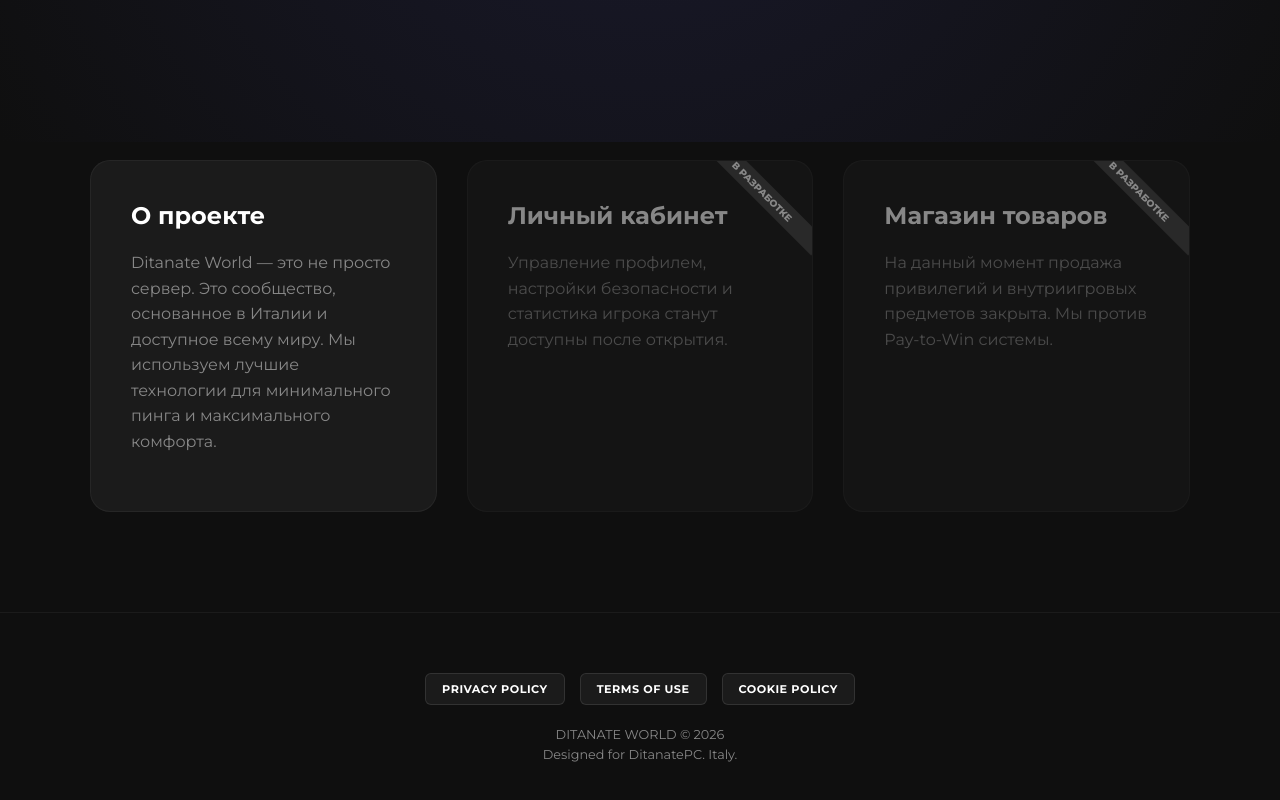
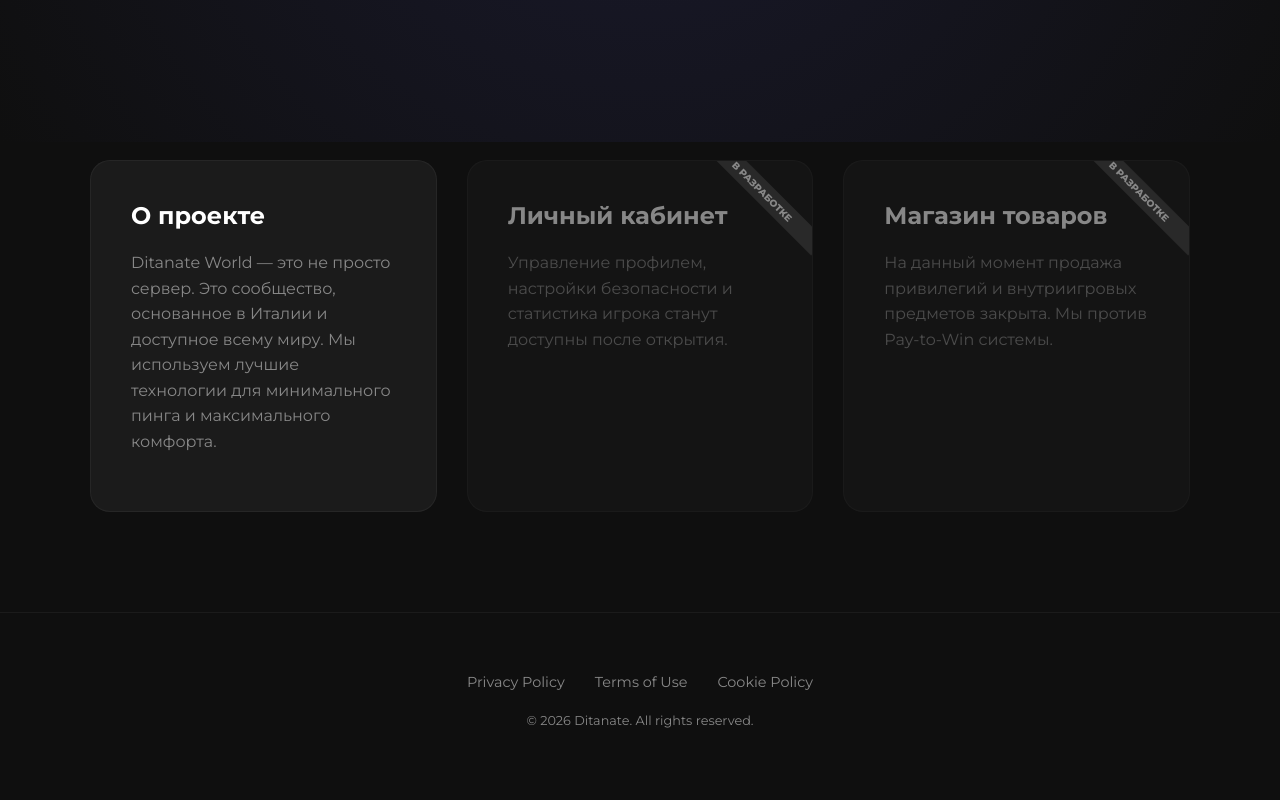
Before and after one commit to Ditanate/Ditanate-Server-s-website, a plain HTML site: page index.html in a window 1280 px wide. Shown: the part 658-1458 px from the top of the page. Drawn offline with Linux system fonts and the light colour scheme.

Commit message:
Update index.html

```diff
--- a/index.html
+++ b/index.html
@@ -160,33 +160,23 @@
             color: #444;
         }
 
-        /* Стили для кнопок политик */
+        /* Стиль ссылок как на фото */
         .footer-links {
             display: flex;
             justify-content: center;
-            gap: 15px;
+            gap: 30px;
             margin-bottom: 20px;
-            flex-wrap: wrap;
         }
 
-        .footer-btn {
-            background: var(--glass);
-            border: 1px solid rgba(255,255,255,0.1);
-            color: var(--text);
-            padding: 8px 16px;
-            border-radius: 6px;
+        .footer-link {
+            color: #888;
             text-decoration: none;
-            font-size: 0.7rem;
-            font-weight: 700;
-            text-transform: uppercase;
-            letter-spacing: 0.5px;
+            font-size: 0.9rem;
             transition: 0.3s;
         }
 
-        .footer-btn:hover {
-            border-color: var(--accent);
-            background: rgba(255, 255, 255, 0.1);
-            color: var(--accent);
+        .footer-link:hover {
+            color: var(--text);
         }
     </style>
 </head>
@@ -237,11 +227,11 @@
 
 <footer>
     <div class="footer-links">
-        <a href="https://ditanate.pro/privacy" class="footer-btn">Privacy policy</a>
-        <a href="https://ditanate.pro/terms" class="footer-btn">Terms of Use</a>
-        <a href="https://ditanate.pro/cookie" class="footer-btn">Cookie Policy</a>
+        <a href="https://ditanate.pro/privacy" class="footer-link">Privacy Policy</a>
+        <a href="https://ditanate.pro/terms" class="footer-link">Terms of Use</a>
+        <a href="https://ditanate.pro/cookie" class="footer-link">Cookie Policy</a>
     </div>
-    <p>DITANATE WORLD © 2026<br>Designed for DitanatePC. Italy.</p>
+    <p>© 2026 Ditanate. All rights reserved.</p>
 </footer>
 
 <script>
```
